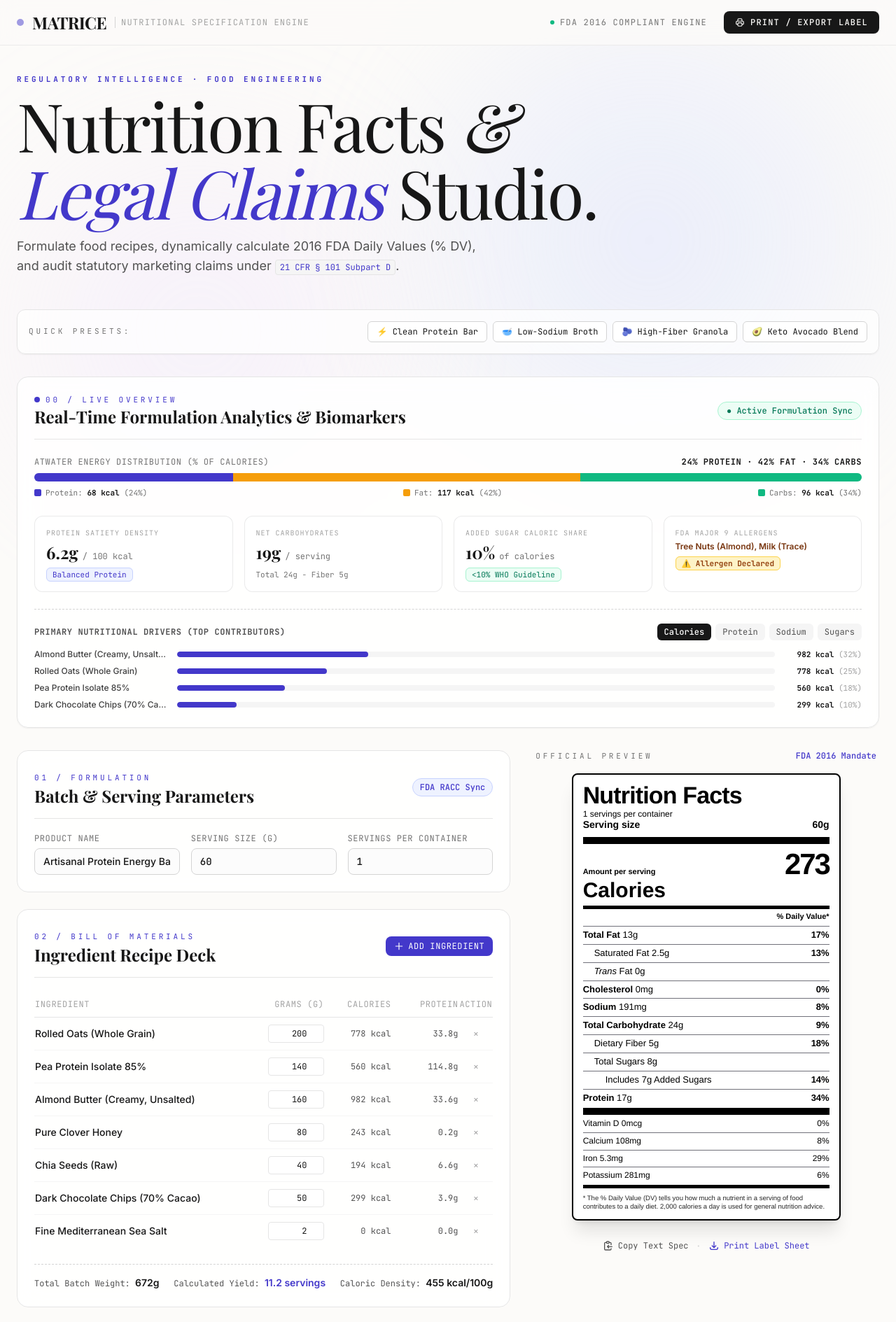
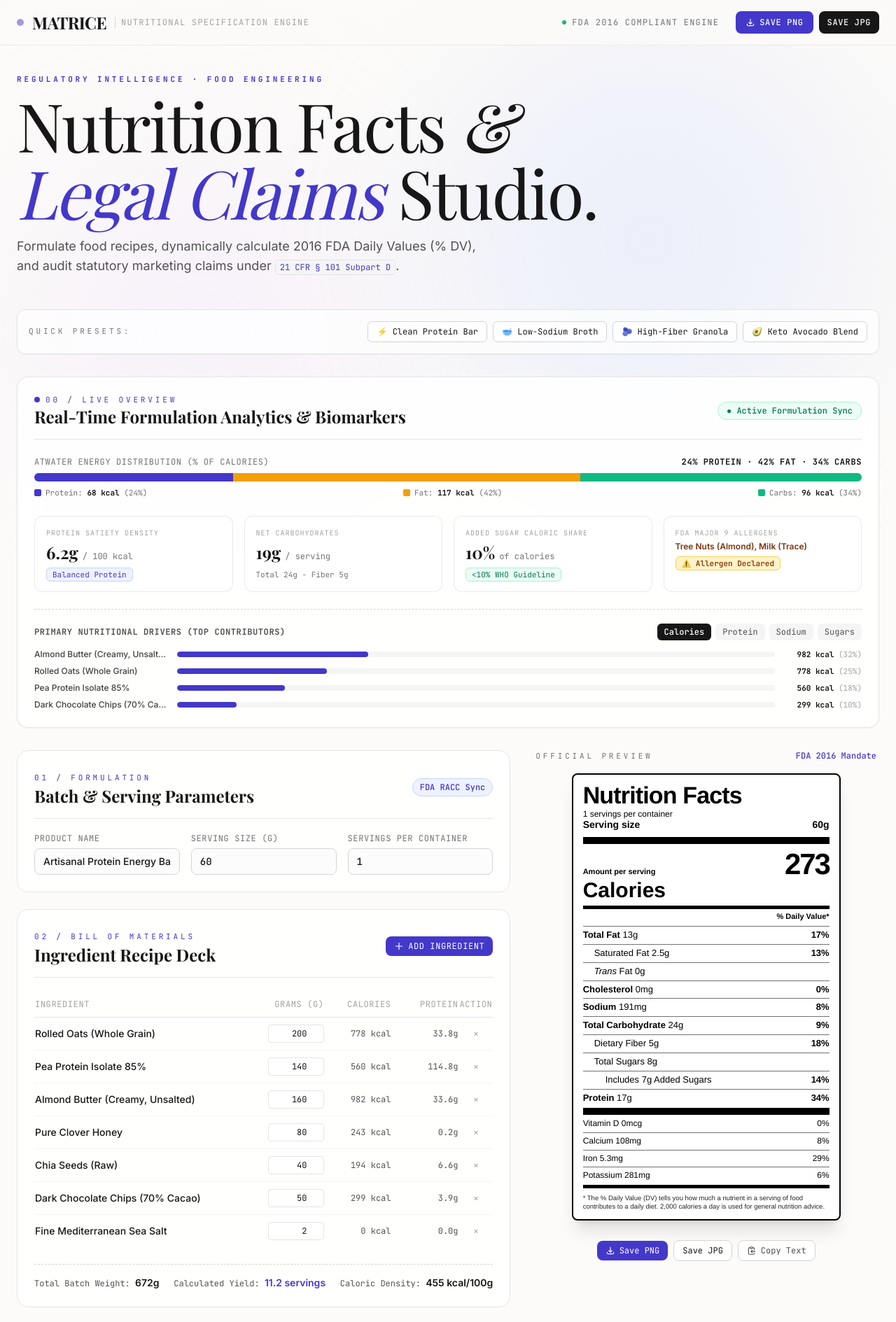
Before and after one commit to SMMahmudIqbal/matrice-engine, a plain HTML site: page index.html in a window 1280 px wide. Shown: the top 1889 px of the page at 70% size. Drawn offline with nearby package versions, Linux system fonts and the light colour scheme; a web font is replaced by a local one.

Commit message:
fix: save label directly as high-res PNG and JPG image files instead of printing whole page

```diff
--- a/index.html
+++ b/index.html
@@ -183,7 +183,37 @@
     ::-webkit-scrollbar-thumb:hover {
       background: #4338ca;
     }
+
+    /* Print Styles: ONLY print the FDA label cleanly on one page */
+    @media print {
+      body {
+        background: #ffffff !important;
+      }
+      body * {
+        visibility: hidden !important;
+      }
+      #fdaLabelPrintArea, #fdaLabelPrintArea * {
+        visibility: visible !important;
+      }
+      #fdaLabelPrintArea {
+        position: absolute !important;
+        left: 50% !important;
+        top: 20px !important;
+        transform: translateX(-50%) !important;
+        box-shadow: none !important;
+        border: 2px solid #000000 !important;
+        width: 320px !important;
+        page-break-inside: avoid !important;
+      }
+      @page {
+        size: auto;
+        margin: 10mm;
+      }
+    }
   </style>
+
+  <!-- html2canvas for High-Res PNG / JPG Image Generation -->
+  <script src="https://cdnjs.cloudflare.com/ajax/libs/html2canvas/1.4.1/html2canvas.min.js"></script>
 </head>
 <body class="min-h-screen flex flex-col justify-between selection:bg-indigo-600 selection:text-white">
 
@@ -207,10 +237,15 @@
           <span class="inline-block w-1.5 h-1.5 rounded-full bg-emerald-500"></span>
           <span>FDA 2016 Compliant Engine</span>
         </div>
-        <button onclick="printOrExportLabel()" class="btn-pulse inline-flex items-center space-x-2 bg-charcoal hover:bg-neutral-800 text-cream px-4 py-2 rounded-lg text-xs font-mono uppercase tracking-widest font-medium shadow-sm">
-          <svg class="w-3.5 h-3.5" fill="none" stroke="currentColor" viewBox="0 0 24 24"><path stroke-linecap="round" stroke-linejoin="round" stroke-width="2" d="M17 17h2a2 2 0 002-2v-4a2 2 0 00-2-2H5a2 2 0 00-2 2v4a2 2 0 002 2h2m2 4h6a2 2 0 002-2v-4a2 2 0 00-2-2H9a2 2 0 00-2 2v4a2 2 0 002 2zm8-12V5a2 2 0 00-2-2H9a2 2 0 00-2 2v4h10z"/></svg>
-          <span>Print / Export Label</span>
-        </button>
+        <div class="flex items-center space-x-2">
+          <button onclick="downloadLabelImage('png')" class="btn-pulse inline-flex items-center space-x-1.5 bg-indigoAccent hover:bg-indigo-700 text-cream px-3.5 py-2 rounded-lg text-xs font-mono uppercase tracking-wider font-medium shadow-sm">
+            <svg class="w-3.5 h-3.5" fill="none" stroke="currentColor" viewBox="0 0 24 24"><path stroke-linecap="round" stroke-linejoin="round" stroke-width="2" d="M4 16v1a3 3 0 003 3h10a3 3 0 003-3v-1m-4-4l-4 4m0 0l-4-4m4 4V4"/></svg>
+            <span>Save PNG</span>
+          </button>
+          <button onclick="downloadLabelImage('jpg')" class="inline-flex items-center space-x-1.5 bg-charcoal hover:bg-neutral-800 text-cream px-3 py-2 rounded-lg text-xs font-mono uppercase tracking-wider font-medium shadow-sm transition-colors">
+            <span>Save JPG</span>
+          </button>
+        </div>
       </div>
     </div>
   </header>
@@ -639,15 +674,17 @@
         </div>
 
         <!-- Quick Export Buttons -->
-        <div class="flex items-center justify-center space-x-3 pt-2">
-          <button onclick="copyNutritionSummary()" class="text-xs font-mono text-neutral-600 hover:text-indigoAccent flex items-center space-x-1.5 transition-colors">
-            <svg class="w-4 h-4" fill="none" stroke="currentColor" viewBox="0 0 24 24"><path stroke-linecap="round" stroke-linejoin="round" stroke-width="2" d="M8 5H6a2 2 0 00-2 2v12a2 2 0 002 2h10a2 2 0 002-2v-1M8 5a2 2 0 002 2h2a2 2 0 002-2M8 5a2 2 0 012-2h2a2 2 0 012 2m0 0h2a2 2 0 012 2v3m2 4H10m0 0l3-3m-3 3l3 3"/></svg>
-            <span>Copy Text Spec</span>
+        <div class="flex flex-wrap items-center justify-center gap-2 pt-3">
+          <button onclick="downloadLabelImage('png')" class="btn-pulse inline-flex items-center space-x-1.5 px-3 py-1.5 rounded-lg bg-indigoAccent text-white text-xs font-mono shadow-sm">
+            <svg class="w-3.5 h-3.5" fill="none" stroke="currentColor" viewBox="0 0 24 24"><path stroke-linecap="round" stroke-linejoin="round" stroke-width="2" d="M4 16v1a3 3 0 003 3h10a3 3 0 003-3v-1m-4-4l-4 4m0 0l-4-4m4 4V4"/></svg>
+            <span>Save PNG</span>
           </button>
-          <span class="text-neutral-300">·</span>
-          <button onclick="printOrExportLabel()" class="text-xs font-mono text-indigoAccent hover:underline flex items-center space-x-1.5">
-            <svg class="w-4 h-4" fill="none" stroke="currentColor" viewBox="0 0 24 24"><path stroke-linecap="round" stroke-linejoin="round" stroke-width="2" d="M4 16v1a3 3 0 003 3h10a3 3 0 003-3v-1m-4-4l-4 4m0 0l-4-4m4 4V4"/></svg>
-            <span>Print Label Sheet</span>
+          <button onclick="downloadLabelImage('jpg')" class="inline-flex items-center space-x-1.5 px-3 py-1.5 rounded-lg bg-white border border-neutral-300 hover:border-neutral-400 text-charcoal text-xs font-mono transition-colors">
+            <span>Save JPG</span>
+          </button>
+          <button onclick="copyNutritionSummary()" class="inline-flex items-center space-x-1.5 px-3 py-1.5 rounded-lg bg-white border border-neutral-300 hover:text-indigoAccent text-neutral-600 text-xs font-mono transition-colors">
+            <svg class="w-3.5 h-3.5" fill="none" stroke="currentColor" viewBox="0 0 24 24"><path stroke-linecap="round" stroke-linejoin="round" stroke-width="2" d="M8 5H6a2 2 0 00-2 2v12a2 2 0 002 2h10a2 2 0 002-2v-1M8 5a2 2 0 002 2h2a2 2 0 002-2M8 5a2 2 0 012-2h2a2 2 0 012 2m0 0h2a2 2 0 012 2v3m2 4H10m0 0l3-3m-3 3l3 3"/></svg>
+            <span>Copy Text</span>
           </button>
         </div>
 
@@ -1307,10 +1344,48 @@
     }
 
     // ==========================================
-    // Print / Export Label Sheet
+    // High-Resolution Image Export (PNG / JPG)
     // ==========================================
+    async function downloadLabelImage(format = 'png') {
+      const labelElement = document.getElementById('fdaLabelPrintArea');
+      if (!labelElement) return;
+
+      const normFormat = format.toLowerCase() === 'jpg' ? 'jpeg' : 'png';
+      showToast(`Rendering high-res ${format.toUpperCase()}...`);
+
+      try {
+        // High DPI capture: scale: 3 gives print/packaging fidelity
+        const canvas = await html2canvas(labelElement, {
+          scale: 3,
+          backgroundColor: '#ffffff',
+          useCORS: true,
+          logging: false
+        });
+
+        const rawName = document.getElementById('productNameInput').value || 'Nutrition_Facts';
+        const cleanName = rawName.trim().replace(/[^a-zA-Z0-9_-]/g, '_');
+        const filename = `${cleanName}_FDA_Label.${format.toLowerCase()}`;
+
+        const mimeType = normFormat === 'jpeg' ? 'image/jpeg' : 'image/png';
+        const quality = normFormat === 'jpeg' ? 0.95 : 1.0;
+        const dataUrl = canvas.toDataURL(mimeType, quality);
+
+        const link = document.createElement('a');
+        link.download = filename;
+        link.href = dataUrl;
+        document.body.appendChild(link);
+        link.click();
+        document.body.removeChild(link);
+
+        showToast(`Saved ${filename}`);
+      } catch (err) {
+        console.error("Export error:", err);
+        showToast("Export error. Please check browser permissions.");
+      }
+    }
+
     function printOrExportLabel() {
-      window.print();
+      downloadLabelImage('png');
     }
 
     function copyNutritionSummary() {
@@ -1322,7 +1397,7 @@
       const sodium = document.getElementById('lblSodium').textContent;
       const fiber = document.getElementById('lblFiber').textContent;
 
-      const summary = `Product: ${productName}\nCalories: ${cal} kcal\nProtein: ${prot}\nTotal Fat: ${fat}\nTotal Carbs: ${carbs}\nFiber: ${fiber}\nSodium: ${sodium}\n[Engine: VITA FDA 2016 Regulatory Suite]`;
+      const summary = `Product: ${productName}\nCalories: ${cal} kcal\nProtein: ${prot}\nTotal Fat: ${fat}\nTotal Carbs: ${carbs}\nFiber: ${fiber}\nSodium: ${sodium}\n[Engine: MATRICE Nutritional Specification Engine]`;
 
       navigator.clipboard.writeText(summary).then(() => {
         showToast("Nutrition summary copied to clipboard");
```
